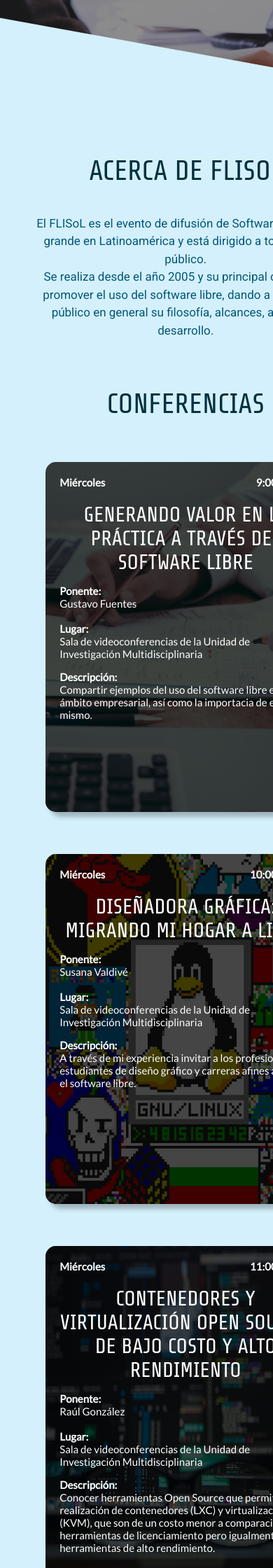
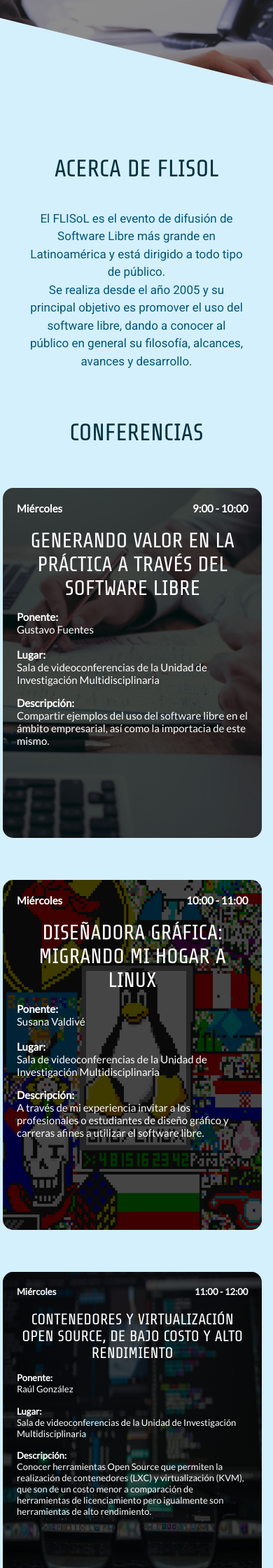
Before and after one commit to elMalDt/flisol-2019, a PHP site: page / in a window 390 px wide; the page is wider, and only the part inside the window is pictured. Shown: the part 640-2880 px from the top of that part at 70% size. Run offline with PHP 8.4, Linux system fonts and the light colour scheme; some libraries are stand-ins or nearby versions.

Commit message:
responsiveando

```diff
--- a/css/estilosss.css
+++ b/css/estilosss.css
@@ -137,6 +137,7 @@ body{
 /* ESTILOS DEL STICKY NAVBAR INICIO */
 
 
+
 .navigation__checkbox {
   display: none; }
 
@@ -185,7 +186,7 @@ animation: moveInRight 0.6s ease-in;
   list-style: none;
   text-align: center;
   width: 100%;
-
+  /* display: none; */
 }
 
 .navigation__item {
@@ -357,7 +358,7 @@ h1{
 
 /* ESTILOS DE LAS MAIN-CARDS INICIO */
 .card-cont{
-   /* background-color: yellow; */
+  /* background-color: yellow; */
 
   height: auto;
   width: 100%;
@@ -685,8 +686,6 @@ a{
   margin-bottom: 0px;
 }
 .dev-person{
-  margin: 20px;
-  /* background-color: yellow; */
   display: flex;
   flex-direction: column;
   align-items: center;
@@ -978,13 +977,76 @@ margin-top: 82px;
 
 /* MEDIA QUERIES PARA EL REGISTER */
 
+
+@media only screen and (max-width: 434px){
+  .card-cont{
+    margin-top: 30px;
+  }
+
+
+  .card-main-content{
+    width: 98%;
+    height: 500px;
+    margin: 30px 0px;
+    box-shadow: none;
+  }
+
+
+  .back-card{
+    width: 95%;
+    height: 500px;
+  }
+
+  .main-card-section{
+    width: 95%;
+    padding: 5px 20px;
+    margin: 0px;
+    /* line-height: 1.5; */
+  }
+  .img-main-card{
+    height: 500px;
+    width: 95%;
+    border-radius: 15px;
+  }
+  .bot-down{
+    padding: 13px;
+    width: 70%;
+  }
+
+}
+
+@media only screen and (max-width: 456px){
+  .back-itemss img{
+    display: none;
+  }
+  .encab{
+    font-size: 34px;
+  }
+}
+
+@media only screen and (max-width: 405px){
+
+  .ug h2{
+     font-size: 17px!important;
+  }
+  .og h2{
+    font-size: 22px;
+  }
+  .ugly-card p{
+    font-size: 13px;
+  }
+}
 @media only screen and (max-width: 480px){
   .backImg{
     width: 100%;
   }
-body{
+/* body{
   width: 136%;
+} */
+.cont-xono{
+  box-shadow: none;
 }
+
 }
 
 @media only screen and (min-width: 1029px) and (max-width: 1234px){
@@ -1012,6 +1074,7 @@ body{
 @media only screen and (min-width: 769px) and (max-width: 1230px){
   .tab, .cont-xono{
     width: 90%;
+
   }
 
 }
--- a/index.html
+++ b/index.html
@@ -35,15 +35,14 @@
 
 
               <li class="navigation__item"><a href="index.html" class="navigation__link">Inicio</a></li>
-              <li class="navigation__item"><a href="#que-es" class="navigation__link">¿qué es flisol?</a></li>
-
+              <li class="navigation__item"><a href="#que-es" class="navigation__link">Acerca de flisol</a></li>
               <li class="navigation__item"><a href="#conferencias" class="navigation__link">conferencias</a></li>
               <li class="navigation__item"><a href="#talleres" class="navigation__link">talleres</a></li>
               <li class="navigation__item"><a href="#installfest" class="navigation__link">install fest</a></li>
               <li class="navigation__item"><a href="#apps" class="navigation__link">Software</a></li>
               <!-- <li class="navigation__item"><a href="#desarrolladores" class="navigation__link">desarrolladores</a></li> -->
               <!-- <li class="navigation__item"><a href="register.php" class="navigation__link">inicar sesiòn</a></li> -->
-
+              <li class="navigation__item"><a href="#torneo-xonotic" class="navigation__link">Torneo Xonotic</a></li>
               </ul>
       </nav>
     </div>
@@ -80,7 +79,7 @@
     </header>
 
     <span id="que-es" class="que-es-flisol" style="margin: 0px 30px;">
-      <h1>Acerca de FLISoL</h1>
+      <h1 class="encab">Acerca de FLISoL</h1>
       <p>
       El FLISoL es el evento de difusión de Software Libre más grande en Latinoamérica
       y está dirigido a todo tipo de público.
@@ -90,7 +89,7 @@
       </p>
     </span>
 
-    <h1 id="conferencias">conferencias</h1>
+    <h1 id="conferencias" class="encab">conferencias</h1>
 
     <div class="card-cont">
 
@@ -128,7 +127,7 @@
           </div>
         </div>
 
-        <div class="card-main-content">
+        <div class="card-main-content og ugly-card">
           <img class="img-main-card" src="img/tarjetas-conf/virt.jpeg" alt="">
           <div class="back-card"></div>
           <div class="main-card-section">
@@ -243,7 +242,7 @@
           </div>
         </div>
 
-        <div class="card-main-content">
+        <div class="card-main-content ugly-card ug">
           <img class="img-main-card" src="img/tarjetas-conf/compfore.jpg" alt="">
           <div class="back-card"></div>
           <div class="main-card-section">
@@ -296,7 +295,7 @@
   </a>
   </div>
 
-  <h1 id="talleres">talleres</h1>
+  <h1 id="talleres" class="encab">talleres</h1>
 
   <div class="card-cont">
 
@@ -361,7 +360,7 @@
         </div>
       </div>
 
-      <div class="card-main-content">
+      <div class="card-main-content ugly-card">
         <img class="img-main-card" src="img/tarjetas-conf/julia.png" alt="">
         <div class="back-card"></div>
         <div class="main-card-section">
@@ -586,7 +585,7 @@
   <!-- colocar cards para talleres INICIO -->
   <!-- colocar cards para talleres FIN -->
 
-  <h1 id="apps">alternativas <br>libres al <br> software comercial </h1>
+  <h1 id="apps" class="encab">alternativas <br>libres al <br> software comercial </h1>
 
   <div class="wrapperr">
   <div class="half">
@@ -768,10 +767,33 @@
   </div>
 </div>
 
-<h1 id="organizadores" class="org-tit" style="margin-top: 430px; font-size:1px;"> .</h1>
+<!-- <h1 id="organizadores" class="org-tit" style="margin-top: 430px; font-size:1px;"> .</h1> -->
 
-<!--
-<h1 id="desarrolladores" style="margin-top:5px;">Desarrolladores CIDWA</h1>
+<!-- INTRODUZCA CODIGO ORGANIZADORES FIN -->
+
+
+<!-- INTRODUZCA CODIGO DESARROLLADORES INICIO -->
+<!-- INTRODUZCA CODIGO DESARROLLADORES FIN -->
+
+
+<div class="cont-xono" id="torneo-xonotic">.
+  <h2 class="encab">¡¡Participa en <br>
+     el torneo de xonotic!!</h2>
+  <img src="img/xono.gif" alt="">
+  <div class="cont-text-xono">
+    <p> <strong> 26/04/2019 </strong></p>
+    <p style="text-align: end;"> <strong>  16:00 - 18:00 </strong></p>
+  </div>
+  <p>
+    <a href="https://www.youtube.com/watch?v=DKvh_IwG7o4" target="_blank"> <strong>  Xonotic</strong> </a> es un videojuego de disparos en primera
+    persona. Es software libre y fue desarrollado
+    como un fork de Nexuiz. <br> En las Fes Acatlán se llevara a cabo
+    el torneo como parte de las actividades de Flisol 2019. <br> <strong>IMPORTANTE: </strong> <br>
+    No olvides hacer tu resgistro del torneo en el Lobby de <strong> CeDeTec</strong> maximo una hora antes de iniciar el mismo.
+    </p>
+</div>
+
+<!-- <h1 id="desarrolladores" class="encab" style="margin-top:5px;">Desarrolladores CIDWA</h1>
 
   <div class="wrap-developers">
     <div class="dev-person">
@@ -797,30 +819,8 @@
       </div>
       <p class="profs" style="margin-top:5px; font-size:22px;">Desarrollador Web</p>
     </div>
-  </div> -->
+  </div>  -->
 
-<!-- INTRODUZCA CODIGO ORGANIZADORES FIN -->
-
-
-<!-- INTRODUZCA CODIGO DESARROLLADORES INICIO -->
-<!-- INTRODUZCA CODIGO DESARROLLADORES FIN -->
-
-
-<div class="cont-xono">
-  <h2>¡¡Participa en <br>
-     el torneo de xonotic!!</h2>
-  <img src="img/xono.gif" alt="">
-  <div class="cont-text-xono">
-    <p> <strong>  fecha </strong></p>
-    <p style="text-align: end;"> <strong>  horas </strong></p>
-  </div>
-  <p>
-    <a href="https://www.youtube.com/watch?v=DKvh_IwG7o4" target="_blank"> <strong>  Xonotic</strong> </a> es un videojuego de disparos en primera
-    persona. Es software libre y fue desarrollado
-    como un fork de Nexuiz. <br> En las Fes Acatlán se llevara a cabo
-    el torneo como parte de las actividades de Flisol 2019.
-    </p>
-</div>
 
 <footer>
   <div class="back-itemss">
```
